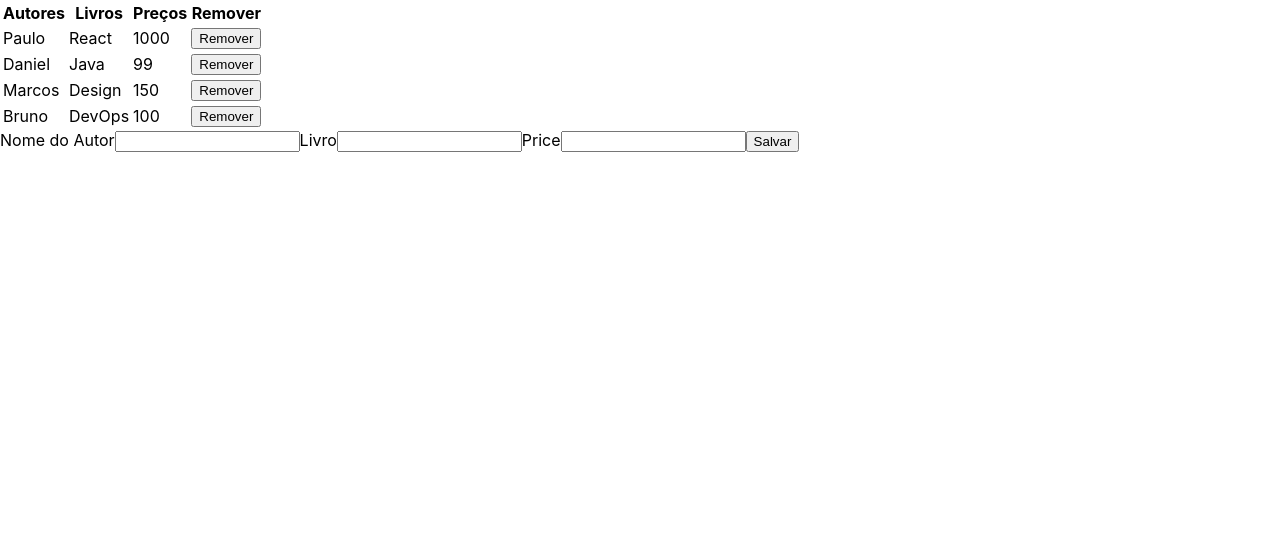
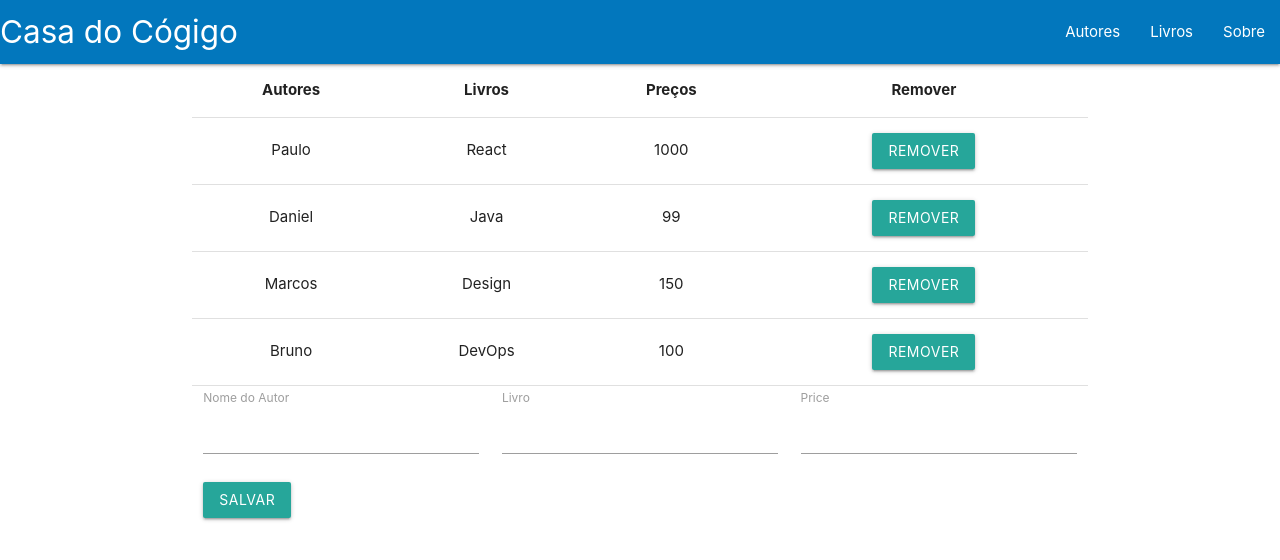
Before and after one commit to OvictorVieira/application-reactjs-alura, a React (Create React App) app: page / in a window 1280 px wide. Shown: the top 560 px of the page. Built offline with nearby package versions, Linux system fonts and the light colour scheme.

Commit message:
Adiciona materialize no projto e estiliza telas

```diff
--- a/docker/docker-compose.yml
+++ b/docker/docker-compose.yml
@@ -2,7 +2,7 @@ version: "3"
 services:
   frontend:
     tty: true
-    container_name: application_front_end
+    container_name: application_reactjs_alura
     build: ./
     ports:
       - "3000:3000"
--- a/package.json
+++ b/package.json
@@ -6,6 +6,7 @@
     "@testing-library/jest-dom": "^4.2.4",
     "@testing-library/react": "^9.4.0",
     "@testing-library/user-event": "^7.2.1",
+    "materialize-css": "^1.0.0-rc.2",
     "react": "^16.12.0",
     "react-dom": "^16.12.0",
     "react-scripts": "3.3.0"
--- a/src/App.css
+++ /dev/null
@@ -1,38 +0,0 @@
-.App {
-  text-align: center;
-}
-
-.App-logo {
-  height: 40vmin;
-  pointer-events: none;
-}
-
-@media (prefers-reduced-motion: no-preference) {
-  .App-logo {
-    animation: App-logo-spin infinite 20s linear;
-  }
-}
-
-.App-header {
-  background-color: #282c34;
-  min-height: 100vh;
-  display: flex;
-  flex-direction: column;
-  align-items: center;
-  justify-content: center;
-  font-size: calc(10px + 2vmin);
-  color: white;
-}
-
-.App-link {
-  color: #61dafb;
-}
-
-@keyframes App-logo-spin {
-  from {
-    transform: rotate(0deg);
-  }
-  to {
-    transform: rotate(360deg);
-  }
-}
--- a/src/App.js
+++ b/src/App.js
@@ -1,8 +1,9 @@
 import React, { Component, Fragment } from 'react';
-import Table from './Table';
-import Form from "./Form";
+import Table from './components/Table';
+import Form from "./components/Form";
+import Header from "./components/Header";
 
-import './App.css';
+import 'materialize-css/dist/css/materialize.min.css';
 
 class App extends Component {
 
@@ -55,9 +56,13 @@ class App extends Component {
   render() {
     return (
       <Fragment>
-        <Table autors={ this.state.authors } deleteAuthor={ this.deleteAuthor } />
+        <Header />
 
-        <Form submitListener={ this.submitListener } />
+        <div className="container">
+          <Table autors={ this.state.authors } deleteAuthor={ this.deleteAuthor } />
+
+          <Form submitListener={ this.submitListener } />
+        </div>
       </Fragment>
     );
   };
--- a/src/Form.js
+++ /dev/null
@@ -1,65 +0,0 @@
-import React, { Component } from "react";
-
-class Form extends Component {
-
-  constructor(props) {
-    super(props);
-
-    this.initialState = {
-      name: '',
-      book: '',
-      price: '',
-    };
-
-    this.state = this.initialState;
-  }
-
-  listenerOfInput = event => {
-    const { name, value } = event.target;
-
-    this.setState({
-      [name] : value
-    });
-  };
-
-  submitForm = event => {
-    event.preventDefault();
-
-    this.props.submitListener(this.state);
-
-    this.setState(this.initialState);
-  };
-
-  render() {
-    const { name, book, price } = this.state;
-
-    return (
-      <form>
-        <label htmlFor="name">Nome do Autor</label>
-        <input id='name'
-               name='name'
-               type="text"
-               value={ name }
-               onChange={ this.listenerOfInput }/>
-
-        <label htmlFor="book">Livro</label>
-        <input id='book'
-               name='book'
-               type="text"
-               value={ book }
-               onChange={ this.listenerOfInput }/>
-
-        <label htmlFor="price">Price</label>
-        <input id='price'
-               name='price'
-               type="text"
-               value={ price }
-               onChange={ this.listenerOfInput }/>
-
-         <button onClick={ this.submitForm }>Salvar</button>
-      </form>
-    );
-  }
-}
-
-export default Form;
--- /dev/null
+++ b/src/components/Form.js
@@ -0,0 +1,85 @@
+import React, { Component } from "react";
+
+class Form extends Component {
+
+  constructor(props) {
+    super(props);
+
+    this.initialState = {
+      name: '',
+      book: '',
+      price: '',
+    };
+
+    this.state = this.initialState;
+  }
+
+  listenerOfInput = event => {
+    const { name, value } = event.target;
+
+    this.setState({
+      [name] : value
+    });
+  };
+
+  submitForm = event => {
+    event.preventDefault();
+
+    this.props.submitListener(this.state);
+
+    this.setState(this.initialState);
+  };
+
+  render() {
+    const { name, book, price } = this.state;
+
+    return (
+      <div className="row">
+        <form className='col s12'>
+          <div className="row">
+            <div className="col s4">
+              <label className='input-field'
+                     htmlFor="name">Nome do Autor</label>
+
+              <input id='name'
+                     name='name'
+                     type="text"
+                     value={ name }
+                     className='validate'
+                     onChange={ this.listenerOfInput }/>
+            </div>
+
+            <div className="col s4">
+              <label className='input-field'
+                     htmlFor="book">Livro</label>
+
+              <input id='book'
+                     name='book'
+                     type="text"
+                     value={ book }
+                     className='validate'
+                     onChange={ this.listenerOfInput }/>
+            </div>
+
+            <div className="col s4">
+              <label className='input-field'
+                     htmlFor="price">Price</label>
+
+              <input id='price'
+                     name='price'
+                     type="text"
+                     value={ price }
+                     className='validate'
+                     onChange={ this.listenerOfInput }/>
+            </div>
+          </div>
+
+          <button className='waves-effect waves-light btn'
+                  onClick={ this.submitForm }>Salvar</button>
+        </form>
+      </div>
+    );
+  }
+}
+
+export default Form;
--- /dev/null
+++ b/src/components/Header.js
@@ -0,0 +1,18 @@
+import React from "react";
+
+const Header = () => {
+  return (
+    <nav>
+      <div className="nav-wrapper light-blue darken-3">
+        <a href="/" className="brand-logo">Casa do Cógigo</a>
+        <ul className="right">
+          <li><a href="/authors">Autores</a></li>
+          <li><a href="/books">Livros</a></li>
+          <li><a href="/about">Sobre</a></li>
+        </ul>
+      </div>
+    </nav>
+  );
+};
+
+export default Header;
--- a/src/Table.js
+++ b/src/components/Table.js
@@ -23,7 +23,9 @@ const TableBody = properties => {
         <td> { line.book } </td>
         <td>{ line.price }</td>
         <td>
-          <button onClick={ () => { properties.deleteAuthor(index) } }>Remover</button>
+          <button
+            className='waves-effect waves-light btn'
+            onClick={ () => { properties.deleteAuthor(index) } }>Remover</button>
         </td>
       </tr>
     );
@@ -42,7 +44,7 @@ class Table extends Component {
     const { autors, deleteAuthor } = this.props;
 
     return(
-      <table>
+      <table className='highlight centered'>
         <TableHead />
 
         <TableBody autors={ autors } deleteAuthor={ deleteAuthor } />
```
